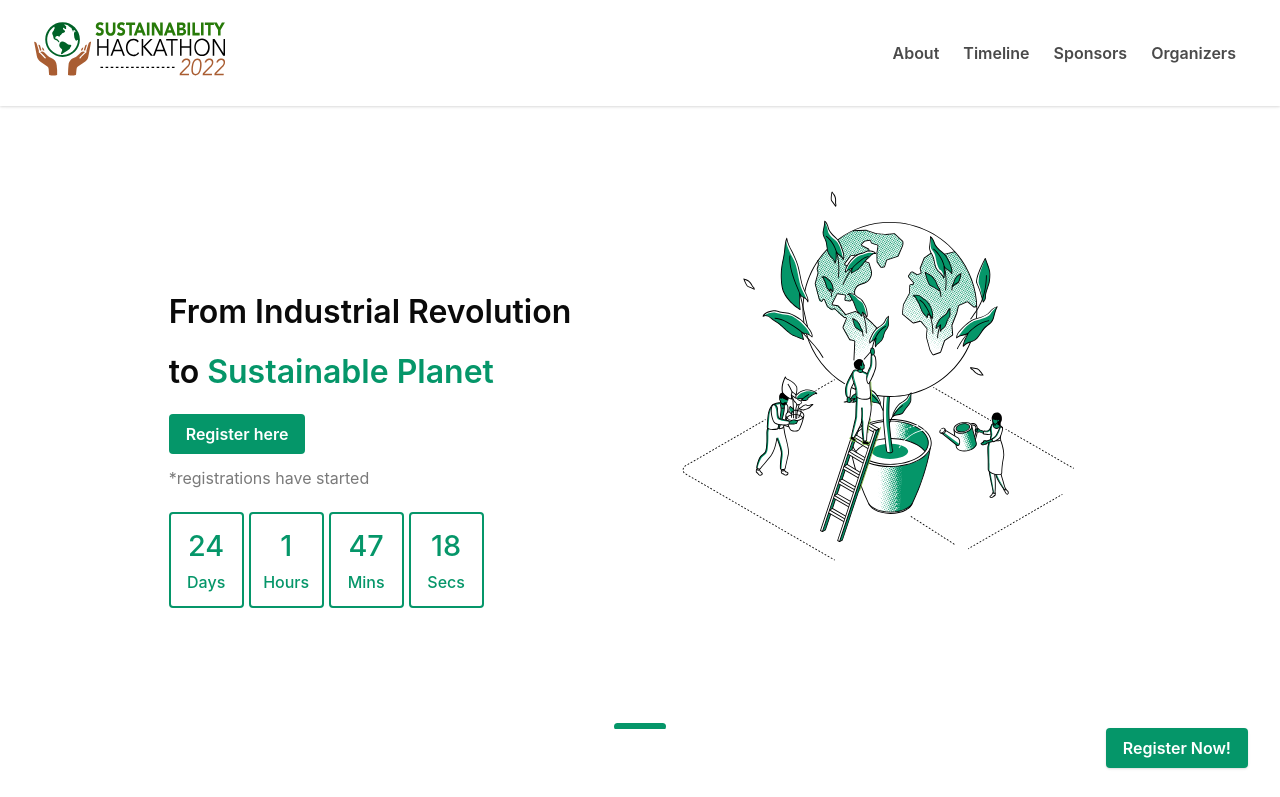
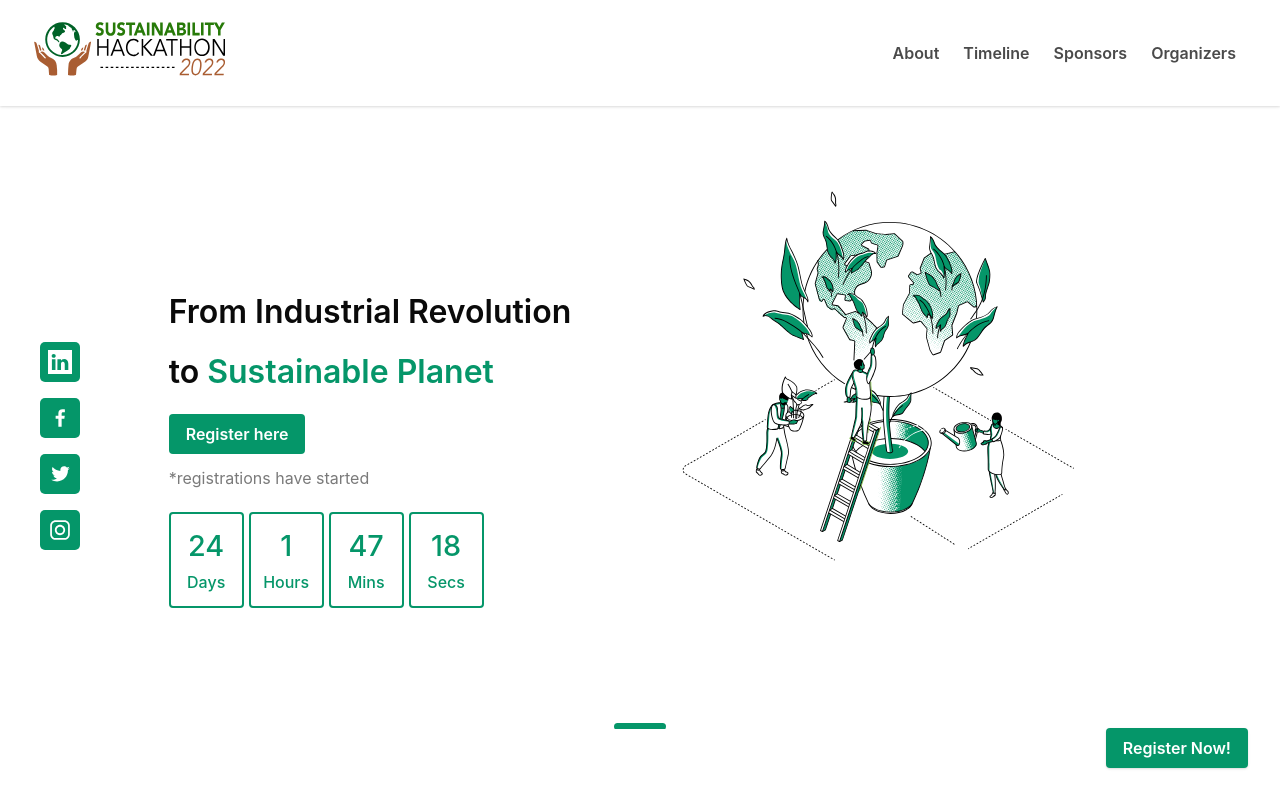
Before and after one commit to ashishks55/seneca-hackathon-2022, a Gatsby site: page / in a window 1280 px wide. Shown: the top 797 px of the page. Built offline with nearby package versions, Linux system fonts and the light colour scheme; Gatsby itself is replaced by a stand-in of ours.

Commit message:
social media icons on left

```diff
--- a/src/components/layout.css
+++ b/src/components/layout.css
@@ -831,3 +831,14 @@ div.about-question-item:last-child {
   margin-right: 5px;
   border-radius: 4px;
 }
+
+.floating-left{
+  position: fixed;
+  left: 2rem;
+  top: calc(60vh - 146px);
+  flex-direction: column;
+}
+
+.floating-left .social-media-icon{
+  margin: 0.5rem;
+}
--- a/src/components/layout.js
+++ b/src/components/layout.js
@@ -49,6 +49,7 @@ const Layout = ({ children }) => {
         <a className='button is-success static-button' target='_blank' rel="noopener noreferrer" href='https://www.eventbrite.ca/e/senecas-sustainability-hackathon-2022-registration-205162405277'>
             <span>Register Now!</span>
         </a>
+        <SocialMedia classes={'floating-left is-hidden-mobile'}/>
       </div>
     </>
   )
--- a/src/components/reusable/socialmedia.js
+++ b/src/components/reusable/socialmedia.js
@@ -4,7 +4,7 @@ import facebook from '../../images/social/facebook.svg'
 import instagram from '../../images/social/instagram.svg'
 import twitter from '../../images/social/twitter.svg'
 
-const SocialMedia = () => {
+const SocialMedia = ({classes}) => {
 
     const social_media = [
         {
@@ -26,7 +26,7 @@ const SocialMedia = () => {
     ]
 
     return (
-        <div className='social-media'>
+        <div className={`social-media ${classes ? classes : ''}`}>
             {
                 social_media.map((platform, index) => (
                     <div key={index} className="social-media-icon">
```
